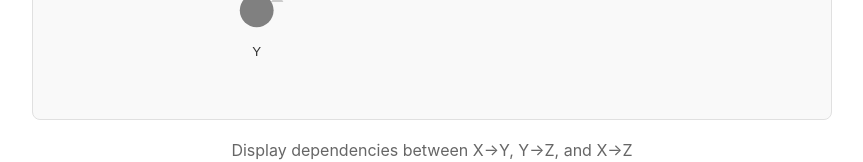
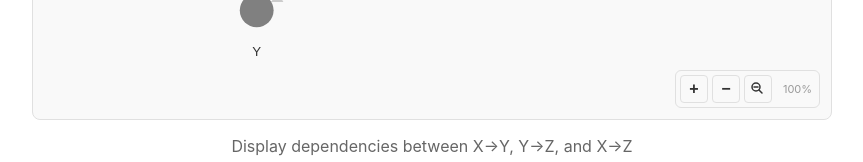
Before and after one commit to sakamosu/node-graph, a Next.js app: page / in a window 1280 px wide. Shown: the part 644-806 px from the top of the page, without its empty margins (208-1071 px from the left). Built offline with nearby package versions, Linux system fonts and the light colour scheme.

Commit message:
feat: zoom butoon

```diff
--- a/src/components/GraphNode.tsx
+++ b/src/components/GraphNode.tsx
@@ -13,9 +13,10 @@ interface GraphNodeProps {
   isHovered?: boolean
   isDimmed?: boolean
   onHover?: (nodeId: string | null) => void
+  onClick?: (node: Node) => void
 }
 
-export const GraphNode = React.memo<GraphNodeProps>(function GraphNode({ node, width = GRAPH_CONSTANTS.node.defaultWidth, height = GRAPH_CONSTANTS.node.defaultHeight, labelOffset = 0, isHighlighted = false, isHovered = false, isDimmed = false, onHover }) {
+export const GraphNode = React.memo<GraphNodeProps>(function GraphNode({ node, width = GRAPH_CONSTANTS.node.defaultWidth, height = GRAPH_CONSTANTS.node.defaultHeight, labelOffset = 0, isHighlighted = false, isHovered = false, isDimmed = false, onHover, onClick }) {
   // 座標を丸めてSSR/クライアント間の精度差を解決
   const x = roundToFixed(node.x || 0)
   const y = roundToFixed(node.y || 0)
@@ -76,6 +77,10 @@ export const GraphNode = React.memo<GraphNodeProps>(function GraphNode({ node, w
       style={{ cursor: 'pointer' }}
       onMouseEnter={() => onHover?.(node.id)}
       onMouseLeave={() => onHover?.(null)}
+      onClick={(e) => {
+        e.stopPropagation()
+        onClick?.(node)
+      }}
     >
       <circle
         cx={0}
--- a/src/components/GraphNodeList.tsx
+++ b/src/components/GraphNodeList.tsx
@@ -1,5 +1,5 @@
 import React from 'react'
-import { PositionedNode } from '@/types/graph'
+import { PositionedNode, Node } from '@/types/graph'
 import { GraphNode } from './GraphNode'
 
 interface GraphNodeListProps {
@@ -10,6 +10,7 @@ interface GraphNodeListProps {
   highlightedNodes: Set<string>
   hoveredNodeId: string | null
   onNodeHover: (nodeId: string | null) => void
+  onNodeClick?: (node: Node) => void
 }
 
 export const GraphNodeList = React.memo<GraphNodeListProps>(function GraphNodeList({
@@ -19,7 +20,8 @@ export const GraphNodeList = React.memo<GraphNodeListProps>(function GraphNodeLi
   labelOffsets,
   highlightedNodes,
   hoveredNodeId,
-  onNodeHover
+  onNodeHover,
+  onNodeClick
 }) {
   return (
     <g>
@@ -34,6 +36,7 @@ export const GraphNodeList = React.memo<GraphNodeListProps>(function GraphNodeLi
           isHovered={hoveredNodeId === node.id}
           isDimmed={hoveredNodeId !== null && !highlightedNodes.has(node.id)}
           onHover={onNodeHover}
+          onClick={onNodeClick}
         />
       ))}
     </g>
--- a/src/components/NodeGraph.tsx
+++ b/src/components/NodeGraph.tsx
@@ -1,7 +1,7 @@
 'use client'
 
 import React, { useMemo } from 'react'
-import { Graph } from '@/types/graph'
+import { Graph, GraphInteractionHandlers } from '@/types/graph'
 import { GraphNodeList } from './GraphNodeList'
 import { GraphEdgeList } from './GraphEdgeList'
 import { calculateNodePositions } from '@/utils/layoutAlgorithm'
@@ -11,6 +11,8 @@ import { useEdgeCurveOffsets } from '@/hooks/useEdgeCurveOffsets'
 import { useLabelOffsets } from '@/hooks/useLabelOffsets'
 import { useGraphHighlight } from '@/hooks/useGraphHighlight'
 import { useNodeMap } from '@/hooks/useNodeMap'
+import { useZoomPan } from '@/hooks/useZoomPan'
+import { ZoomControls } from './ZoomControls'
 
 interface NodeGraphProps {
   graph: Graph
@@ -20,9 +22,10 @@ interface NodeGraphProps {
   nodeWidth?: number
   nodeHeight?: number
   layoutMode?: 'hierarchical' | 'radial' | 'force' | 'auto'
+  handlers?: GraphInteractionHandlers
 }
 
-export function NodeGraph({ graph, width = 800, height = 600, compact = false, nodeWidth = 80, nodeHeight = 40, layoutMode = 'auto' }: NodeGraphProps) {
+export function NodeGraph({ graph, width = 800, height = 600, compact = false, nodeWidth = 80, nodeHeight = 40, layoutMode = 'auto', handlers }: NodeGraphProps) {
   const positionedGraph = useMemo(() => {
     return calculateNodePositions(graph, {
       nodeWidth,
@@ -55,10 +58,16 @@ export function NodeGraph({ graph, width = 800, height = 600, compact = false, n
   const { hoveredNodeId, highlightTargets, handleNodeHover } = useGraphHighlight({
     edges: positionedGraph.edges
   })
+  const zoomPan = useZoomPan({
+    onZoom: handlers?.onZoom,
+    onPan: handlers?.onPan
+  })
 
 
   return (
+    <div style={{ position: 'relative', width, height }}>
       <svg
+      ref={zoomPan.svgRef}
       width={width}
       height={height}
       viewBox={viewBox}
@@ -66,8 +75,14 @@ export function NodeGraph({ graph, width = 800, height = 600, compact = false, n
         border: `1px solid ${colors.ui.panel.border}`,
         borderRadius: '8px',
         backgroundColor: colors.ui.panel.background,
+        cursor: zoomPan.isPanning ? 'grabbing' : 'grab',
       }}
+      onMouseDown={zoomPan.handleMouseDown}
+      onMouseMove={zoomPan.handleMouseMove}
+      onMouseUp={zoomPan.handleMouseUp}
+      onMouseLeave={zoomPan.handleMouseUp}
     >
+      <g transform={zoomPan.getTransform()}>
         <GraphEdgeList
           edges={positionedGraph.edges}
           nodeMap={nodeMap}
@@ -85,7 +100,16 @@ export function NodeGraph({ graph, width = 800, height = 600, compact = false, n
           highlightedNodes={highlightTargets.nodes}
           hoveredNodeId={hoveredNodeId}
           onNodeHover={handleNodeHover}
+          onNodeClick={handlers?.onNodeClick}
         />
+      </g>
     </svg>
+      <ZoomControls
+        onZoomIn={zoomPan.zoomIn}
+        onZoomOut={zoomPan.zoomOut}
+        onResetZoom={zoomPan.resetZoom}
+        scale={zoomPan.scale}
+      />
+    </div>
   )
 }
--- /dev/null
+++ b/src/components/ZoomControls.tsx
@@ -0,0 +1,106 @@
+import React from 'react'
+import { colors } from '@/utils/colors'
+
+interface ZoomControlsProps {
+  onZoomIn: () => void
+  onZoomOut: () => void
+  onResetZoom: () => void
+  scale: number
+}
+
+export const ZoomControls = React.memo<ZoomControlsProps>(function ZoomControls({
+  onZoomIn,
+  onZoomOut,
+  onResetZoom,
+  scale
+}) {
+  const buttonStyle = {
+    width: '28px',
+    height: '28px',
+    border: `1px solid ${colors.ui.panel.border}`,
+    borderRadius: '4px',
+    backgroundColor: colors.ui.panel.background,
+    color: colors.node.stroke.normal,
+    fontSize: '16px',
+    fontWeight: 'bold' as const,
+    cursor: 'pointer',
+    display: 'flex',
+    alignItems: 'center',
+    justifyContent: 'center',
+    transition: 'background-color 0.2s',
+  }
+
+  const containerStyle = {
+    position: 'absolute' as const,
+    bottom: '12px',
+    right: '12px',
+    display: 'flex',
+    flexDirection: 'row' as const,
+    gap: '4px',
+    alignItems: 'center',
+    backgroundColor: colors.ui.panel.background,
+    border: `1px solid ${colors.ui.panel.border}`,
+    borderRadius: '6px',
+    padding: '4px',
+    zIndex: 10,
+  }
+
+  const scaleDisplayStyle = {
+    fontSize: '11px',
+    color: colors.node.stroke.dimmed,
+    textAlign: 'center' as const,
+    minWidth: '35px',
+    marginLeft: '4px',
+  }
+
+  return (
+    <div style={containerStyle}>
+      <button
+        onClick={onZoomIn}
+        style={buttonStyle}
+        onMouseEnter={(e) => {
+          e.currentTarget.style.backgroundColor = colors.node.background.highlighted
+        }}
+        onMouseLeave={(e) => {
+          e.currentTarget.style.backgroundColor = colors.ui.panel.background
+        }}
+        title="ズームイン"
+      >
+        +
+      </button>
+      <button
+        onClick={onZoomOut}
+        style={buttonStyle}
+        onMouseEnter={(e) => {
+          e.currentTarget.style.backgroundColor = colors.node.background.highlighted
+        }}
+        onMouseLeave={(e) => {
+          e.currentTarget.style.backgroundColor = colors.ui.panel.background
+        }}
+        title="ズームアウト"
+      >
+        −
+      </button>
+      <button
+        onClick={onResetZoom}
+        style={buttonStyle}
+        onMouseEnter={(e) => {
+          e.currentTarget.style.backgroundColor = colors.node.background.highlighted
+        }}
+        onMouseLeave={(e) => {
+          e.currentTarget.style.backgroundColor = colors.ui.panel.background
+        }}
+        title="ズームリセット"
+      >
+        <svg width="16" height="16" viewBox="0 0 16 16" fill="none">
+          <circle cx="6" cy="6" r="4" stroke="currentColor" strokeWidth="1.5"/>
+          <path d="M9 9L12 12" stroke="currentColor" strokeWidth="1.5" strokeLinecap="round"/>
+          <path d="M4 6H8" stroke="currentColor" strokeWidth="1.5" strokeLinecap="round"/>
+        </svg>
+      </button>
+      <div style={scaleDisplayStyle}>
+        {Math.round(scale * 100)}%
+      </div>
+    </div>
+  )
+})
--- /dev/null
+++ b/src/hooks/useZoomPan.ts
@@ -0,0 +1,92 @@
+import { useState, useCallback, useRef } from 'react'
+import { Position } from '@/types/graph'
+
+interface UseZoomPanProps {
+  onZoom?: (scale: number) => void
+  onPan?: (offset: Position) => void
+  minZoom?: number
+  maxZoom?: number
+}
+
+export function useZoomPan({
+  onZoom,
+  onPan,
+  minZoom = 0.1,
+  maxZoom = 5
+}: UseZoomPanProps) {
+  const [scale, setScale] = useState(1)
+  const [offset, setOffset] = useState<Position>({ x: 0, y: 0 })
+  const [isPanning, setIsPanning] = useState(false)
+  const [panStart, setPanStart] = useState<Position>({ x: 0, y: 0 })
+  const svgRef = useRef<SVGSVGElement>(null)
+
+
+  // パン開始（通常のドラッグで動作）
+  const handleMouseDown = useCallback((e: React.MouseEvent) => {
+    if (e.button === 0) {
+      e.preventDefault()
+      setIsPanning(true)
+      setPanStart({ x: e.clientX - offset.x, y: e.clientY - offset.y })
+    }
+  }, [offset])
+
+  // パン中
+  const handleMouseMove = useCallback((e: React.MouseEvent) => {
+    if (!isPanning) return
+
+    const newOffset = {
+      x: e.clientX - panStart.x,
+      y: e.clientY - panStart.y
+    }
+
+    setOffset(newOffset)
+    onPan?.(newOffset)
+  }, [isPanning, panStart, onPan])
+
+  // パン終了
+  const handleMouseUp = useCallback(() => {
+    setIsPanning(false)
+  }, [])
+
+  // ズームリセット
+  const resetZoom = useCallback(() => {
+    setScale(1)
+    setOffset({ x: 0, y: 0 })
+    onZoom?.(1)
+    onPan?.({ x: 0, y: 0 })
+  }, [onZoom, onPan])
+
+  // ズームイン
+  const zoomIn = useCallback(() => {
+    const newScale = Math.min(maxZoom, scale * 1.2)
+    setScale(newScale)
+    onZoom?.(newScale)
+  }, [scale, maxZoom, onZoom])
+
+  // ズームアウト
+  const zoomOut = useCallback(() => {
+    const newScale = Math.max(minZoom, scale * 0.8)
+    setScale(newScale)
+    onZoom?.(newScale)
+  }, [scale, minZoom, onZoom])
+
+
+  // 変換文字列を生成
+  const getTransform = () => {
+    return `translate(${offset.x}, ${offset.y}) scale(${scale})`
+  }
+
+  return {
+    svgRef,
+    scale,
+    offset,
+    isPanning,
+    handleMouseDown,
+    handleMouseMove,
+    handleMouseUp,
+    resetZoom,
+    zoomIn,
+    zoomOut,
+    getTransform
+  }
+}
```
Also changed, not shown: src/hooks/useDragNode.ts (added, +60 -0 lines), src/types/graph.ts (+8 -0 lines). Lines whose indentation alone changed are shown as unchanged.
